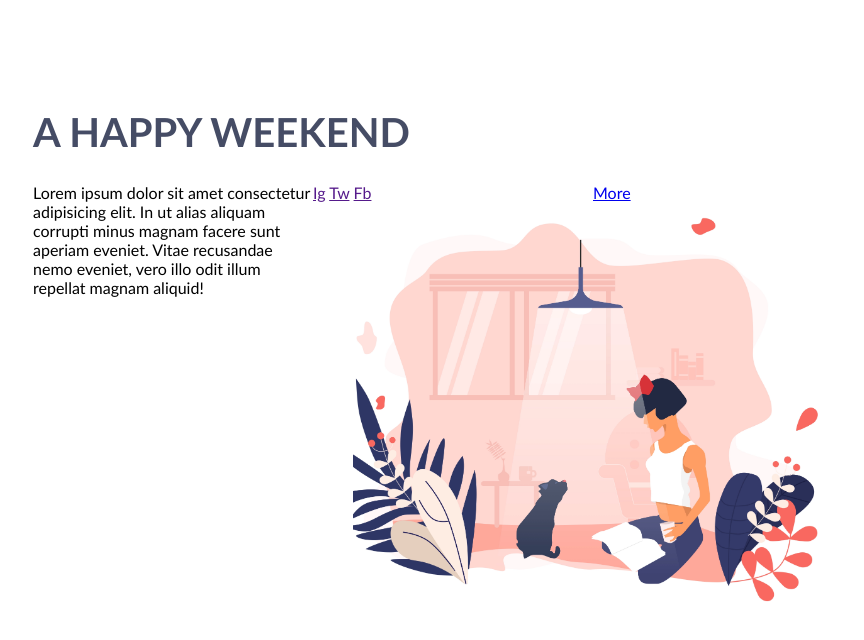
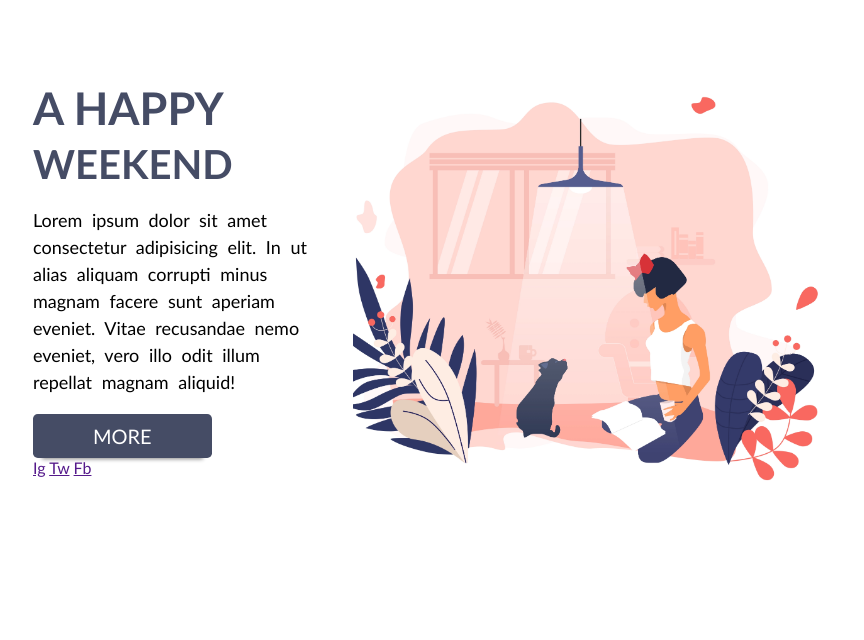
Before and after one commit to SigitaZaromskiene/08-happy-weekend, a website: page index.html in a window 1280 px wide. Shown: the part 110-750 px from the top of the page, without its empty margins (207-1071 px from the left). Drawn offline with Linux system fonts and the light colour scheme.

Commit message:
Title, description, button

```diff
--- a/index.html
+++ b/index.html
@@ -67,7 +67,7 @@
         float: right;
       }
 
-      div {
+      main > div {
         width: 35%;
         float: left;
       }
@@ -89,21 +89,41 @@
       }
 
       h1 {
-        font-size: 40px;
+        font-size: 45px;
         text-transform: uppercase;
         color: #454c65;
+        margin: 0;
       }
 
       p {
+        font-size: 18px;
+        line-height: 1.5em;
+        word-spacing: 5px;
       }
 
       main > div > a {
+        background-color: #454c65;
+        color: white;
+        padding: 0.5em;
+        padding-left: 3em;
+        padding-right: 3em;
+        font-size: 20px;
+        text-decoration: none;
+        display: inline-block;
+        text-transform: uppercase;
+        border-radius: 0.3rem;
+        box-shadow: 0px 0.5em 0.2em -0.45em #888;
+        transition: all 1s;
       }
 
       div > div {
       }
 
       div > div > a {
+      }
+
+      h1 > span {
+        font-size: 40px;
       }
     </style>
     <header>
@@ -117,18 +137,20 @@
       </nav>
     </header>
     <main>
-      <h1>A happy weekend</h1>
       <div>
+        <h1>A happy <span>weekend</span></h1>
+        <p>
           Lorem ipsum dolor sit amet consectetur adipisicing elit. In ut alias
           aliquam corrupti minus magnam facere sunt aperiam eveniet. Vitae
           recusandae nemo eveniet, vero illo odit illum repellat magnam aliquid!
-      </div>
+        </p>
         <a href="#">More</a>
         <div>
           <a href="">Ig</a>
           <a href="">Tw</a>
           <a href="">Fb</a>
         </div>
+      </div>
       <img src="./design/happy-weekend-yoga.png" alt="Yoga" />
     </main>
   </body>
```
Lines whose indentation alone changed are shown as unchanged.
